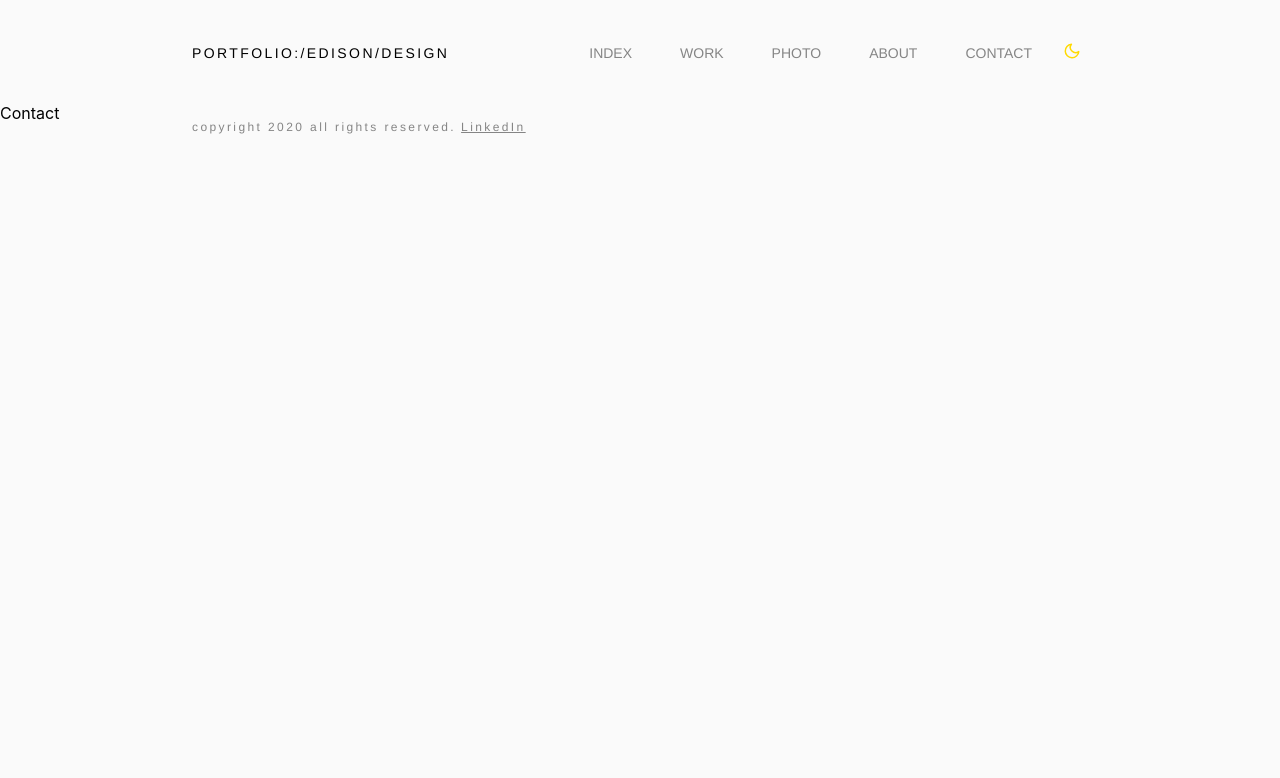
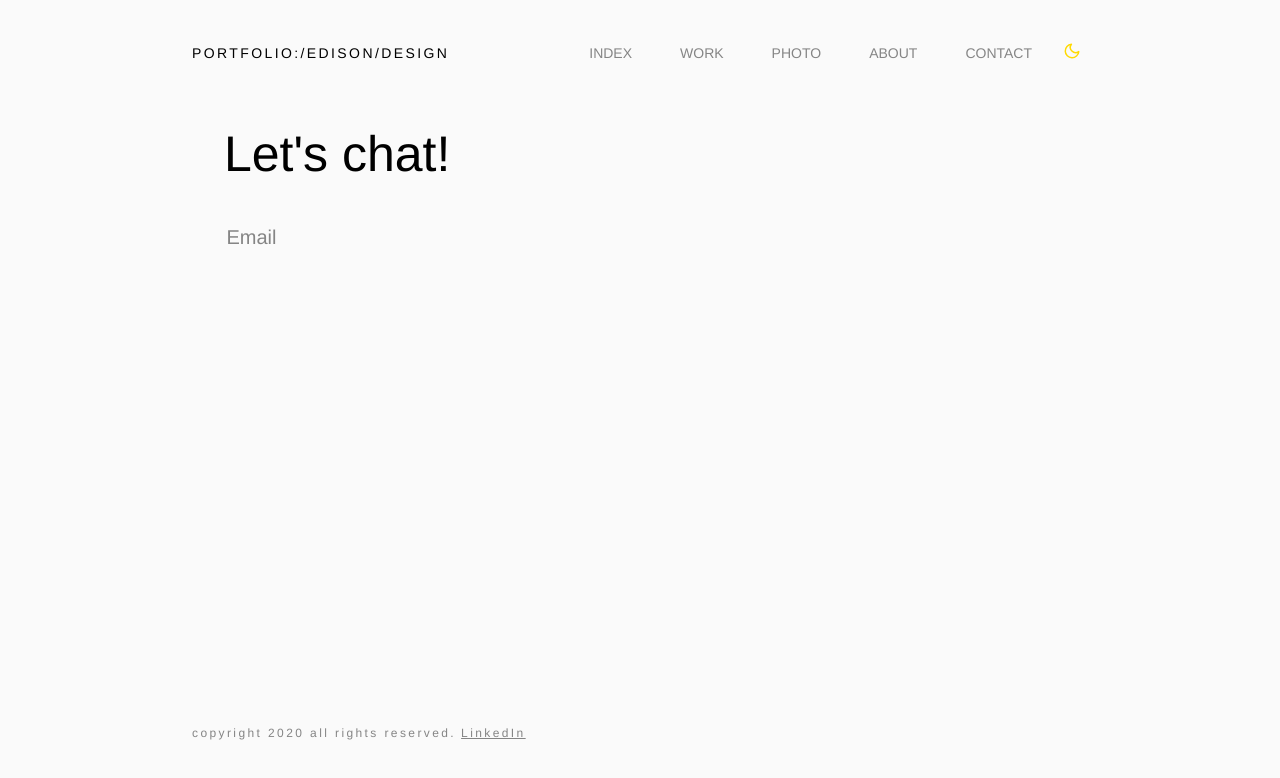
Before and after one commit to fyeung21/edison-web, a React (Create React App) app: page /contact in a window 1280 px wide. Shown: the top 778 px of the page. Built offline with nearby package versions, Linux system fonts and the light colour scheme.

Commit message:
Style Contact section

```diff
--- /dev/null
+++ b/src/components/Contact/ContactMe.js
@@ -0,0 +1,23 @@
+import React from "react";
+import { Link } from "react-router-dom";
+import { ContactCont, ContactHeading, LinkCont, Email } from "./contactStyles";
+import { linkStyle } from "../Header/headerStyles";
+
+const ContactMe = () => {
+    return (
+        <ContactCont>
+            <ContactHeading>Let&#39;s chat!</ContactHeading>
+            <LinkCont>
+                <Email
+                    href="mailto:koedison@gmail.com?subject=Let's chat!"
+                    target="_blank"
+                    rel="noopener noreferrer"
+                >
+                    Email
+            </Email>
+            </LinkCont>
+        </ContactCont>
+    );
+}
+
+export default ContactMe;
--- /dev/null
+++ b/src/components/Contact/contactStyles.js
@@ -0,0 +1,22 @@
+import styled from "styled-components";
+import { theme } from "../Theme";
+
+export const ContactCont = styled.div`
+    width: 65%;
+    margin: 4rem auto 30rem;
+`
+export const ContactHeading = styled.h2`
+    font-family: ${theme.bodyFont};
+    font-size: ${theme.h2FontSize};
+    color: ${({ theme }) => theme.mainTxtColor};
+`
+export const LinkCont = styled.div`
+    margin: 3rem 0.15rem;
+`
+export const Email = styled.a`
+    font-family: ${theme.bodyFont};
+    font-size: ${theme.bodyFontSize};
+    color: ${({ theme }) => theme.accentTxtColor};
+    text-decoration: none;
+    margin: 2rem auto;
+`
--- a/src/pages/contact.js
+++ b/src/pages/contact.js
@@ -1,7 +1,10 @@
 import React from 'react';
+import ContactMe from "../components/Contact/ContactMe";
 
 const Contact = () => {
-    return <h2>Contact</h2>;
+    return (
+        <ContactMe />
+    );
 }
 
 export default Contact;
```
